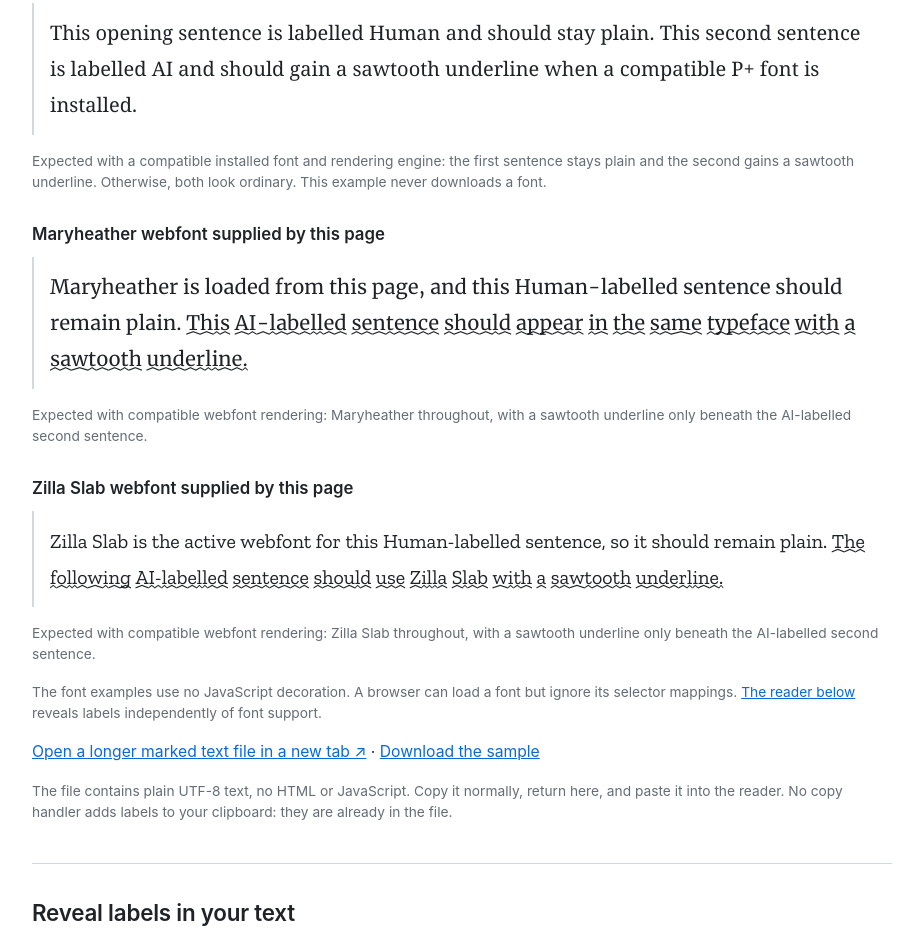
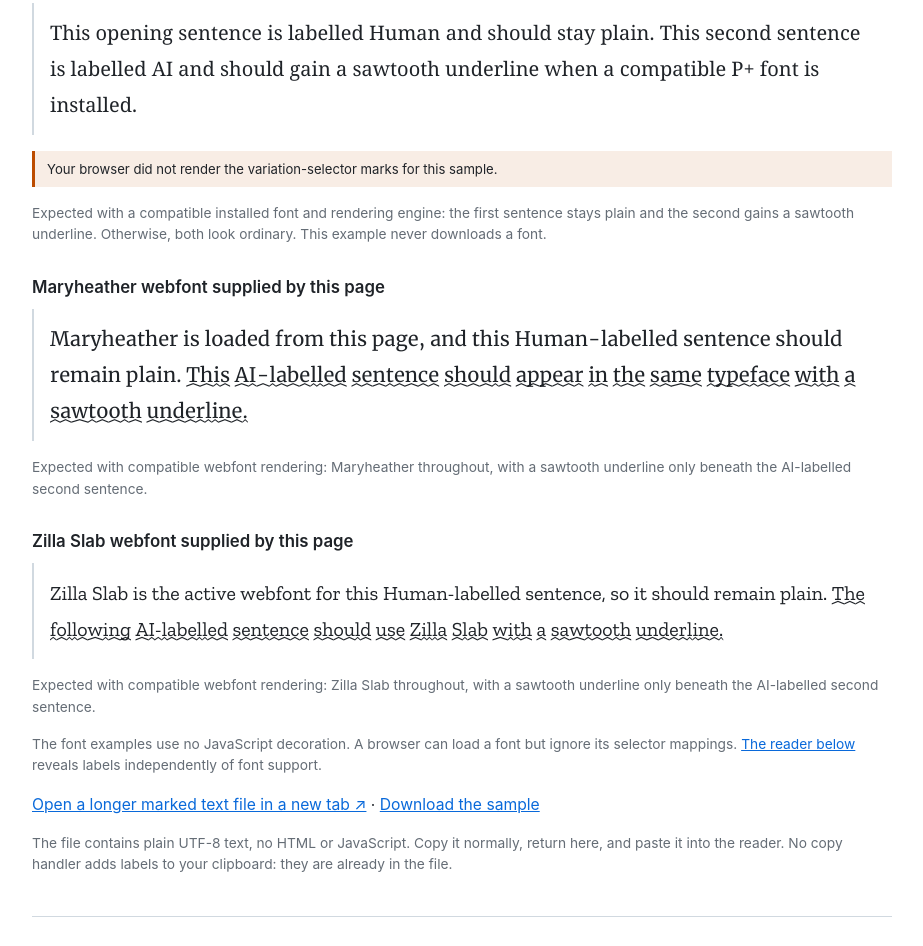
Before and after one commit to textprov/textprov, a website built with Vite: page site/index.html in a window 1280 px wide. Shown: the part 1013-1959 px from the top of the page, without its empty margins (178-1101 px from the left). Built offline with nearby package versions, Linux system fonts and the light colour scheme.

Commit message:
feat(site): warn per-sample when the browser did not render marks
Adds a canvas pixel-diff check that runs after fonts load and
compares a plain base glyph against the same base plus the AI
variation selector for each font sample on the page. When the
shaper produced no visible difference, appends a small inline
note beneath the sample. Safari-specific wording is used when
the UA looks Safari-ish.

Fails silently if canvas or document.fonts are unavailable.

```diff
--- a/site/app.js
+++ b/site/app.js
@@ -111,4 +111,84 @@ import "../js/textprov.js";
   if (checkInput) {
     checkInput.addEventListener("input", checkText);
   }
+
+  function detectSelectorRendering() {
+    try {
+      if (!document.fonts || typeof document.fonts.ready === "undefined") return;
+      var canvas = document.createElement("canvas");
+      var ctx = canvas.getContext && canvas.getContext("2d");
+      if (!ctx) return;
+
+      var ua = navigator.userAgent || "";
+      var isSafari =
+        /Safari/.test(ua) && !/Chrome|Chromium|Android/.test(ua);
+      var message = isSafari
+        ? "Your browser did not render the variation-selector marks for this sample. This is a known limitation of Safari with the current demo fonts."
+        : "Your browser did not render the variation-selector marks for this sample.";
+
+      var aiSelector = String.fromCodePoint(0xe0101);
+      var base = "A";
+      var samples = document.querySelectorAll(".font-sample[data-example]");
+
+      samples.forEach(function (el) {
+        if (el.dataset.example === "ordinary") return;
+        if (el.nextElementSibling && el.nextElementSibling.classList.contains("sample-warning")) return;
+
+        var cs = window.getComputedStyle(el);
+        var size = Math.max(parseFloat(cs.fontSize) || 16, 64);
+        var font =
+          cs.fontStyle + " " + cs.fontWeight + " " + size + "px " + cs.fontFamily;
+
+        canvas.width = Math.ceil(size * 3);
+        canvas.height = Math.ceil(size * 2);
+
+        function renderTo(text) {
+          ctx.clearRect(0, 0, canvas.width, canvas.height);
+          ctx.font = font;
+          ctx.textBaseline = "top";
+          ctx.fillStyle = "#000";
+          ctx.fillText(text, 0, 0);
+          return ctx.getImageData(0, 0, canvas.width, canvas.height).data;
+        }
+
+        var plain = renderTo(base);
+        var marked = renderTo(base + aiSelector);
+
+        var diff = 0;
+        for (var i = 0; i < plain.length; i += 4) {
+          if (
+            Math.abs(plain[i] - marked[i]) > 4 ||
+            Math.abs(plain[i + 1] - marked[i + 1]) > 4 ||
+            Math.abs(plain[i + 2] - marked[i + 2]) > 4 ||
+            Math.abs(plain[i + 3] - marked[i + 3]) > 4
+          ) {
+            diff++;
+            if (diff > 3) break;
+          }
+        }
+        if (diff > 3) return;
+
+        var warning = document.createElement("p");
+        warning.className = "note sample-warning";
+        warning.textContent = message;
+        el.insertAdjacentElement("afterend", warning);
+      });
+    } catch (_) {
+      // swallow
+    }
+  }
+
+  function runDetection() {
+    if (!document.fonts || !document.fonts.ready) {
+      detectSelectorRendering();
+      return;
+    }
+    document.fonts.ready.then(detectSelectorRendering, function () {});
+  }
+
+  if (document.readyState === "loading") {
+    document.addEventListener("DOMContentLoaded", runDetection);
+  } else {
+    runDetection();
+  }
 })();
--- a/site/styles.css
+++ b/site/styles.css
@@ -455,6 +455,15 @@ footer a:hover {
   color: var(--text);
 }
 
+.sample-warning {
+  margin: 0.4rem 0 1rem;
+  padding: 0.5rem 0.75rem;
+  border-left: 3px solid var(--ai);
+  background: var(--ai-bg);
+  color: var(--text);
+  font-size: 0.82rem;
+}
+
 .prov-human {
   background: var(--human-bg);
 }
```
